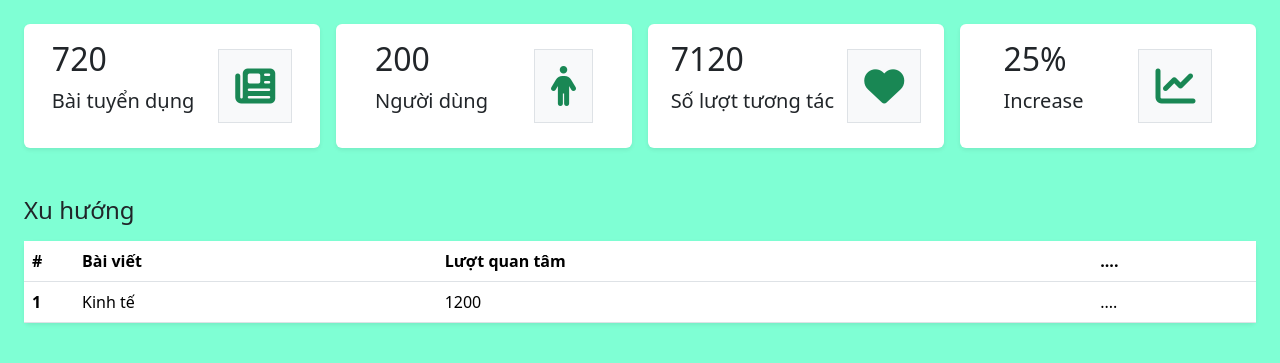
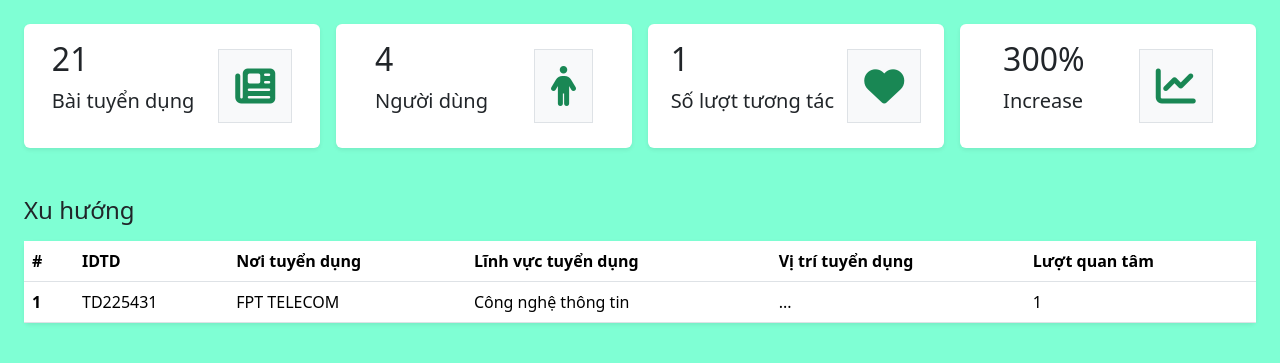
Before and after one commit to MinhLam577/PBL04_DUT_DoAnHeDieuHanhVaMangMayTinh, a FastAPI app: page /1/TongQuan in a window 1280 px wide. Shown: the top 363 px of the page. Run offline with FastAPI, Linux system fonts and the light colour scheme; data comes from the database, SQL or seed files in the repository; tables that the repository leaves empty or names only in its code hold one stand-in row (values such as "Sample post"); data that the repository does not hold is empty; parts of the project's set-up code (start-up, migrations or seed data) failed here and were passed over.

Commit message:
Hoành thành tổng quan

```diff
--- a/App/Controllers/SiteController.py
+++ b/App/Controllers/SiteController.py
@@ -1,11 +1,13 @@
 from fastapi.templating import Jinja2Templates
 from App.Controllers.TDController import TDController
 from App.Controllers.UserController import UserController
+from App.Controllers.TuongTacController import TuongTacController
 from datetime import datetime
 import json
 template = Jinja2Templates(directory="App/View/templates")
 tdController = TDController()
 user_controller = UserController()
+tt_Controller = TuongTacController()
 class SiteController:
     def index(self, request):
         return template.TemplateResponse("login.html", {"request": request})
@@ -54,7 +56,12 @@ class SiteController:
             ]
             return template.TemplateResponse("index.html", {"request": request, 'listTD': listTD, 'userID' : userID, 'LinhVucTD': LinhVucTD, 'DiaDiem': DiaDiem, 'ViTriTD': ViTriTD, 'NoiTD': NoiTD, 'userType': "user", 'YeuCauCongVIec': YeuCauCongViec})
     def TongQuan(self, request, userID: str):
-        return template.TemplateResponse("tongquan.html", {"request": request, 'userID': userID})
+        listTD = tdController.GetAllTDs()
+        listUser = user_controller.GetAllUser()
+        listTT = tt_Controller.GetAllTT()
+        listTDTT = tdController.GetTDTuongTac()
+        percentage = user_controller.GetPhanTramSoVoiThangTruoc()
+        return template.TemplateResponse("tongquan.html", {"request": request, 'userID': userID, 'listTD': listTD, 'listUser': listUser, 'listTT': listTT, 'listTDTT': listTDTT, 'percentage': percentage})
     def danhsachtk(self, request):
         dstk = user_controller.GetAllUser()
         return template.TemplateResponse("danhsachtk.html", {"request": request, 'dstk': dstk})
--- a/App/Controllers/TDController.py
+++ b/App/Controllers/TDController.py
@@ -16,3 +16,5 @@ class TDController:
         return self.TDModel.TimKiemTD(Text, LinhVucTD, DiaDiem)
     def TimKiemTDByID(self, IDTD: str):
         return self.TDModel.TimKiemTDByID(IDTD)
+    def GetTDTuongTac(self):
+        return self.TDModel.GetTDTuongTac()
--- a/App/Controllers/TuongTacController.py
+++ b/App/Controllers/TuongTacController.py
@@ -4,6 +4,8 @@ template = Jinja2Templates(directory="App/View/templates")
 class TuongTacController:
     def __init__(self):
         self.TuongTacModel = TuongTacModel()
+    def GetAllTT(self):
+        return self.TuongTacModel.GetAllTT()
     def AddTT(self, tt: TuongTacAdd):
         return self.TuongTacModel.AddTT(tt)
     def DeleteTT(self, tt: TuongTacDel):
--- a/App/Controllers/UserController.py
+++ b/App/Controllers/UserController.py
@@ -23,3 +23,5 @@ class UserController:
         return self.UserModel.UpdateUser(user)
     def SearchUserByGmail(self, Gmail: str):
         return self.UserModel.SearchUserByGmail(Gmail)
+    def GetPhanTramSoVoiThangTruoc(self):
+        return self.UserModel.GetPhanTramSoVoiThangTruoc()
--- a/App/Model/TDModel.py
+++ b/App/Model/TDModel.py
@@ -1,6 +1,6 @@
 from config.db import SessionLocal
 from pydantic import BaseModel, validator
-from sqlalchemy import text, select
+from sqlalchemy import func, extract
 from sqlalchemy.exc import IntegrityError
 from sqlalchemy.orm import Session
 from fastapi.responses import JSONResponse
@@ -8,6 +8,7 @@ from fastapi import Request, Depends, Form
 from App.Model.TDEntity import *
 from sqlalchemy import String, DateTime, UnicodeText
 from App.Model.PostModel import PostModel
+from App.Model.TuongTacModel import *
 class TDException(Exception):
     def __init__(self, message: str):
         self.message = message
@@ -94,6 +95,26 @@ class TDModel:
                 return db.query(TuyenDung).filter(TuyenDung.IDTD == IDTD).first()
             except Exception:
                 raise TDException("Lấy tuyển dụng theo IDTD thất bại")
+    def GetTDTuongTac(self):
+        with SessionLocal() as db:
+            try:
+                interaction_count = func.count(TuongTac.IDTD)
+                listTD = db.query(TuyenDung, interaction_count)\
+                        .join(TuongTac, TuyenDung.IDTD == TuongTac.IDTD)\
+                        .filter(
+                            extract('month', TuyenDung.NgayTD) == extract('month', func.now()),
+                            extract('year', TuyenDung.NgayTD) == extract('year', func.now())
+                        )\
+                        .group_by(TuyenDung.IDTD)\
+                        .all()
+                listTDConvert = []
+                for TD, count in listTD:
+                    listTDConvert.append(
+                        {**ConvertTD(TD), **{"count": count}}
+                    )
+                return listTDConvert
+            except Exception:
+                raise TDException("Lấy tuyển dụng tương tác thất bại")
     def TimKiemTDByID(self, IDTD: str):
         with SessionLocal() as db:
             res = []
--- a/App/Model/TuongTacModel.py
+++ b/App/Model/TuongTacModel.py
@@ -30,6 +30,17 @@ class TuongTacDel(BaseModel):
     IDTD: str
 
 class TuongTacModel:
+    def GetAllTT(self):
+        with SessionLocal() as db:
+            listTT = db.query(TuongTac).all()
+            listTTConvert = []
+            for tt in listTT:
+                IDTT = tt.IDTT
+                IDUser = tt.IDUser
+                IDTD = tt.IDTD
+                ThoiDiem = tt.ThoiDiem
+                listTTConvert.append({"IDTT": IDTT, "IDUser": IDUser, "IDTD": IDTD, "ThoiDiem": ThoiDiem})
+            return listTTConvert
     def AddTT(self, tt: TuongTacAdd):
         with SessionLocal() as db:
             try:
@@ -54,5 +65,5 @@ class TuongTacModel:
                 db.query(TuongTac).filter(TuongTac.IDUser == IDUser).delete()
                 db.commit()
                 return True
-            except Exception:
+            except Exception as e:
                 raise TuongTacException("Xóa quan tâm theo IDUser thất bại, lỗi: " + getattr(e, 'message', repr(e)))
--- a/App/Model/UserModel.py
+++ b/App/Model/UserModel.py
@@ -1,7 +1,7 @@
 from App.Model.UserEntity import User
 from config.db import SessionLocal
 from pydantic import BaseModel, validator
-from sqlalchemy import text
+from sqlalchemy import text, extract, func
 from fastapi.responses import JSONResponse
 from email.message import EmailMessage
 import ssl
@@ -226,3 +226,18 @@ class UserModel:
                 return listObject
             except Exception as e:
                 raise UserExeception("Tìm kiếm tuyển dụng theo ID thất bại, lỗi: " + getattr(e, 'message', repr(e)))
+    def GetPhanTramSoVoiThangTruoc(self):
+        with SessionLocal() as db:
+            percentage_change = 0
+            try:
+                last_month_count = db.query(User).filter(extract('month', User.ThoiGianDangKi) == extract('month', func.now()) - 1).count()
+                this_month_count = db.query(User).filter(extract('month', User.ThoiGianDangKi) == extract('month', func.now())).count()
+                if last_month_count == 0 and this_month_count > 0:
+                    percentage_change = 100 * this_month_count
+                elif last_month_count == 0 and this_month_count == 0:
+                    percentage_change = 0
+                else:
+                    percentage_change = ((this_month_count - last_month_count) / last_month_count) * 100
+                return percentage_change
+            except Exception:
+                raise UserExeception("Lấy phần trăm so với tháng trước thất bại")
--- a/App/View/templates/login.html
+++ b/App/View/templates/login.html
@@ -4,7 +4,7 @@
 <head>
     <meta charset="UTF-8">
     <meta name="viewport" content="width=device-width, initial-scale=1.0">
-    <title>Document</title>
+    <title>Home</title>
     <link rel="stylesheet" href="{{ url_for('static', path='/css/bootstrap.min.css') }}">
     <link rel="stylesheet" href="{{ url_for('static', path='/css/style.css') }}">
     <link rel="stylesheet" href="{{ url_for('static', path='/css/style2.css') }}">
--- a/App/View/templates/tongquan.html
+++ b/App/View/templates/tongquan.html
@@ -19,7 +19,7 @@
             <div class="col-md-3">
                 <div class="p-3 bg-white shadow-sm d-flex justify-content-around align-items-center rounded">
                     <div>
-                        <h3 class="fs-2">720</h3>
+                        <h3 class="fs-2">{{listTD|length}}</h3>
                         <p class="fs-5">Bài tuyển dụng</p>
                     </div>
                     <i class="fas fa-newspaper fs-1 text-success border rounded-full bg-light p-3"></i>
@@ -28,7 +28,7 @@
             <div class="col-md-3">
                 <div class="p-3 bg-white shadow-sm d-flex justify-content-around align-items-center rounded">
                     <div>
-                        <h3 class="fs-2">200</h3>
+                        <h3 class="fs-2">{{listUser|length}}</h3>
                         <p class="fs-5">Người dùng</p>
                     </div>
                     <i class="fas fa-person fs-1 text-success border rounded-full bg-light p-3"></i>
@@ -37,7 +37,7 @@
             <div class="col-md-3">
                 <div class="p-3 bg-white shadow-sm d-flex justify-content-around align-items-center rounded">
                     <div>
-                        <h3 class="fs-2">7120</h3>
+                        <h3 class="fs-2">{{listTT|length}}</h3>
                         <p class="fs-5">Số lượt tương tác</p>
                     </div>
                     <i class="fas fa-heart fs-1 text-success border rounded-full bg-light p-3"></i>
@@ -46,7 +46,7 @@
             <div class="col-md-3">
                 <div class="p-3 bg-white shadow-sm d-flex justify-content-around align-items-center rounded">
                     <div>
-                        <h3 class="fs-2">25%</h3>
+                        <h3 class="fs-2">{{percentage}}%</h3>
                         <p class="fs-5">Increase</p>
                     </div>
                     <i class="fas fa-chart-line fs-1 text-success border rounded-full bg-light p-3"></i>
@@ -60,19 +60,25 @@
                     <thead>
                         <tr>
                             <th scope="col" width="50">#</th>
-                            <th scope="col">Bài viết</th>
+                            <th scope="col">IDTD</th>
+                            <th scope="col">Nơi tuyển dụng</th>
+                            <th scope="col">Lĩnh vực tuyển dụng</th>
+                            <th scope="col">Vị trí tuyển dụng</th>
                             <th scope="col">Lượt quan tâm</th>
-                            <th scope="col">....</th>
                         </tr>
                     </thead>
+                    {% for td in listTDTT%}
                     <tbody>
                         <tr>
-                            <th scope="row">1</th>
-                            <td>Kinh tế</td>
-                            <td>1200</td>
-                            <td>....</td>
+                            <th scope="row">{{loop.index}}</th>
+                            <td>{{td.IDTD}}</td>
+                            <td>{{td.NoiTD if td.NoiTD != none else '...'}}</td>
+                            <td>{{td.LinhVucTD}}</td>
+                            <td>...</td>
+                            <td>{{td.count}}</td>
                         </tr>
                     </tbody>
+                    {% endfor %}
                 </table>
             </div>
         </div>
--- a/main.py
+++ b/main.py
@@ -1,6 +1,7 @@
 import traceback
 from router.indexRouter import *
 from App.auth.jwt_handler import *
+from App.Controllers.TDController import TDController
 import uvicorn
 if __name__ == "__main__":
     try:
```
